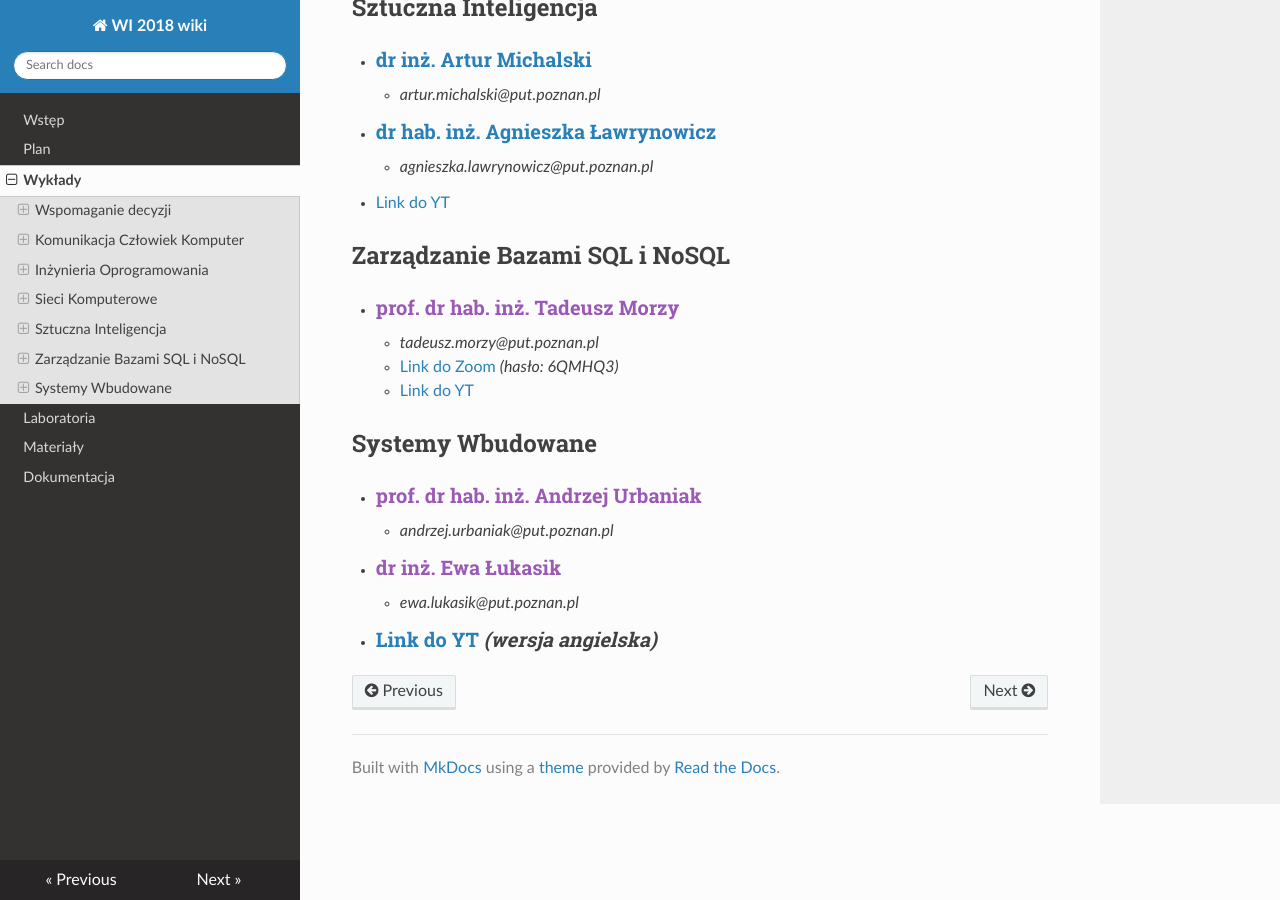
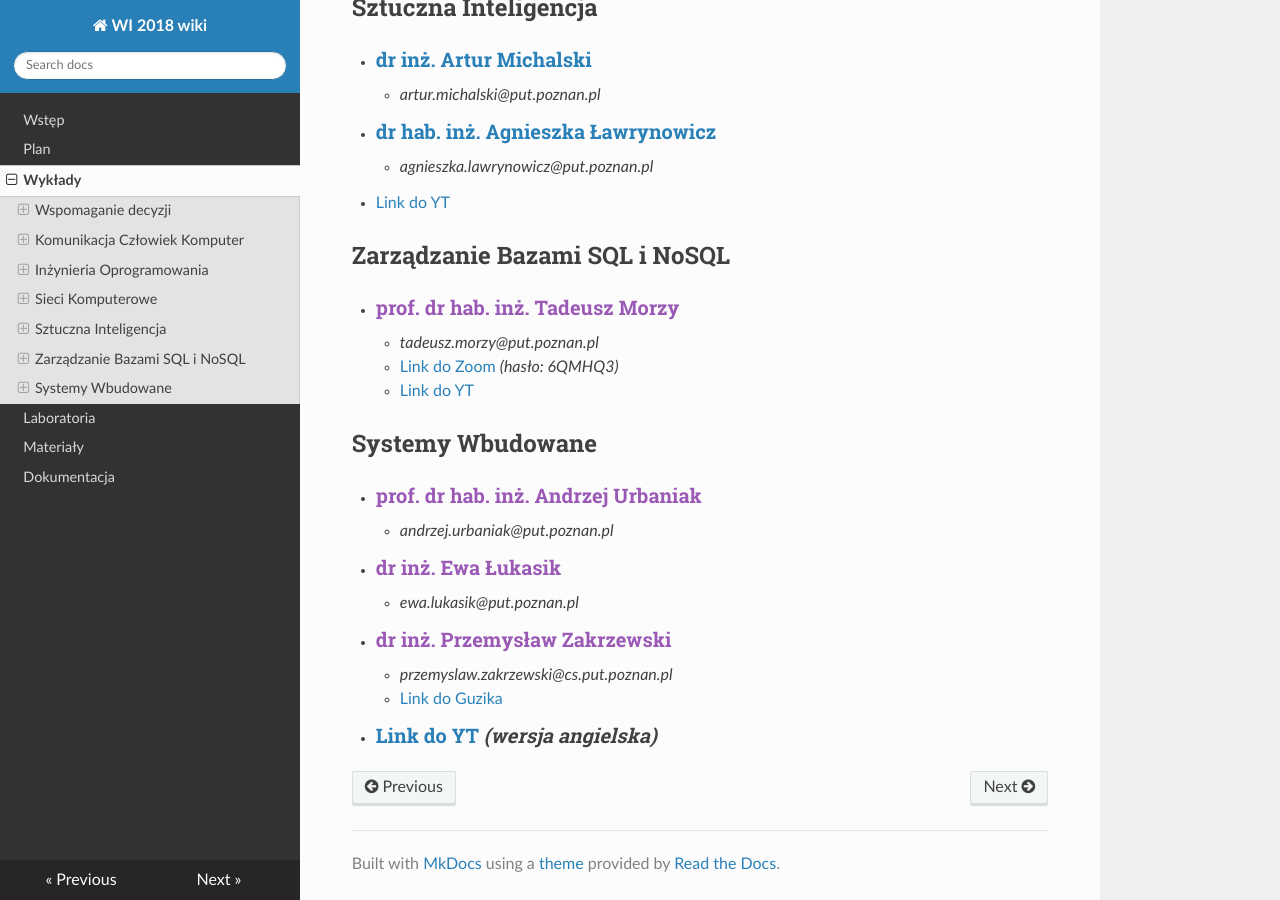
Before and after one commit to PUT-WI-18/wi18-wiki-sem5, an MkDocs documentation site: the page built from docs/wyklady.md, in a window 1280 px wide and 900 px high, scrolled down 969 px. Built offline with MkDocs 1.6.1, drawn with Linux system fonts in a browser that asks for light colours; nearby versions of some CDN libraries.

Commit message:
Update wyklady.md
Fixed issue #26

```diff
--- a/docs/wyklady.md
+++ b/docs/wyklady.md
@@ -41,4 +41,7 @@
     - *andrzej.urbaniak@put.poznan.pl*
 - ### [dr inż. Ewa Łukasik]()
     - *ewa.lukasik@put.poznan.pl*
+- ### [dr inż. Przemysław Zakrzewski]()
+    - *przemyslaw.zakrzewski@cs.put.poznan.pl*
+    - [Link do Guzika](https://emeeting.put.poznan.pl/eMeeting/prz-uvy-8ph)
 - ### [Link do YT](https://www.youtube.com/playlist?list=PLMkIxFYizNdFtZpYbdMdLdOaqBf83PvNU) *(wersja angielska)*
```
